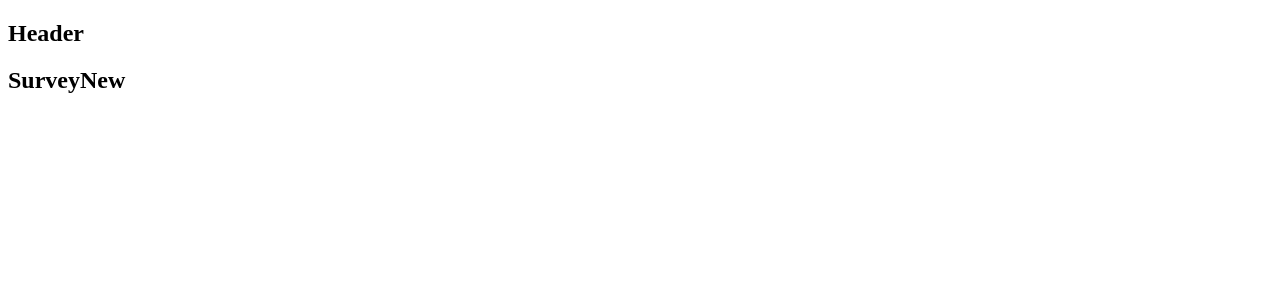
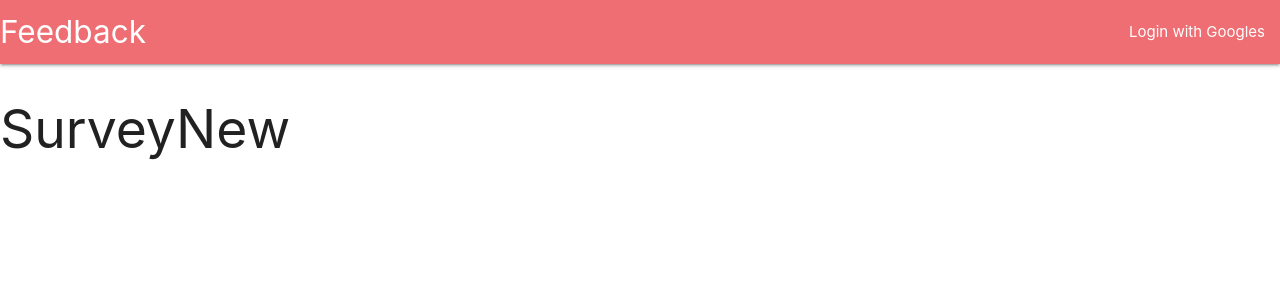
Before and after one commit to Jay055/FeedBackCollection, a React (Create React App) app in the folder client/: page /surveys/new in a window 1280 px wide. Shown: the top 300 px of the page. Built offline with nearby package versions, Linux system fonts and the light colour scheme.

Commit message:
Webpack css, introduction to materialize

```diff
--- a/client/src/components/App.js
+++ b/client/src/components/App.js
@@ -1,8 +1,8 @@
 import React from 'react';
 import { BrowserRouter, Route } from 'react-router-dom';
+import Header from './Header';
 
-
-const Header = () => <h2>Header</h2>;
+// const Header = () => <h2>Header</h2>;
 const Dashboard = () => <h2>Dashboard</h2>;
 const SurveyNew = () => <h2>SurveyNew</h2>;
 const Landing = () => <h2>Landing</h2>;
--- a/client/src/components/Header.js
+++ b/client/src/components/Header.js
@@ -3,9 +3,18 @@
 class Header extends Component {
   render() {
     return (
-      <div>
-        Header
-      </div>
+
+  <nav>
+  <div className="nav-wrapper">
+    <a href="#" className="brand-logo">Feedback</a>
+    <ul id="nav-mobile" class="right hide-on-med-and-down">
+
+      <li><a href="badges.html">Login with Googles</a></li>
+
+    </ul>
+  </div>
+</nav>
+
     );
   }
 }
--- a/client/src/index.js
+++ b/client/src/index.js
@@ -1,3 +1,4 @@
+import 'materialize-css/dist/css/materialize.min.css'
 import React from 'react';
 import ReactDOM from 'react-dom';
 import { Provider } from 'react-redux';
```
